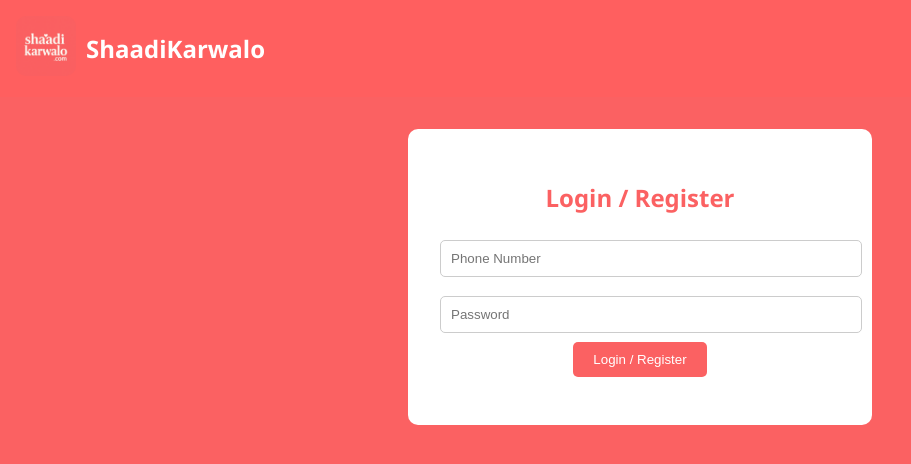
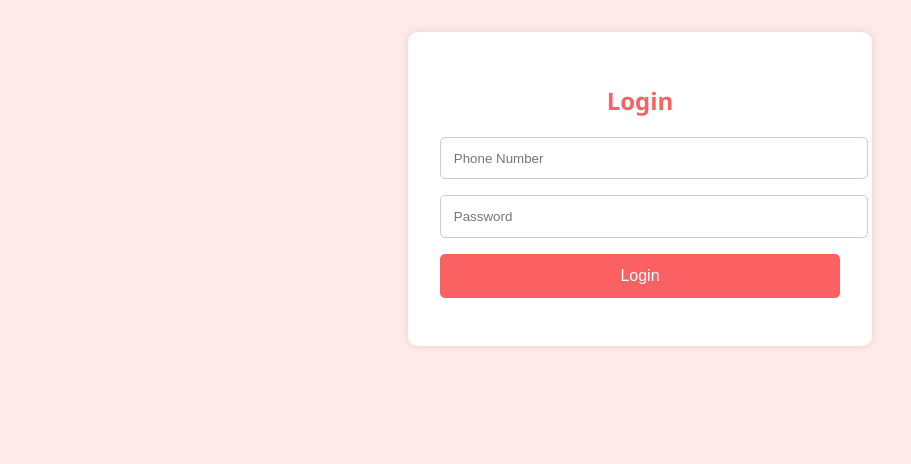
Before and after one commit to krish-333/Shaadikarwalo.com, a plain HTML site: page login.html in a window 1280 px wide. Shown: the whole page, without its empty margins (0-911 px from the left). Drawn offline with Linux system fonts and the light colour scheme.

Commit message:
Update login.html

```diff
--- a/login.html
+++ b/login.html
@@ -2,124 +2,51 @@
 <html lang="en">
 <head>
   <meta charset="UTF-8" />
-  <meta name="viewport" content="width=device-width,initial-scale=1" />
-  <title>ShaadiKarwalo Login</title>
+  <meta name="viewport" content="width=device-width, initial-scale=1" />
+  <title>Login – ShaadiKarwalo</title>
   <style>
-    body {
-      font-family: 'Segoe UI', sans-serif;
-      background: #fb6162;
-      color: white;
-      margin: 0;
-      padding: 0;
-    }
-    .header {
-      background: #ff5f5f;
-      padding: 1rem;
-      display: flex;
-      align-items: center;
-    }
-    .header img {
-      width: 60px;
-      border-radius: 10px;
-      margin-right: 10px;
-    }
-    .header h1 {
-      margin: 0;
-      font-size: 1.5rem;
-    }
-    .container {
-      max-width: 400px;
-      margin: 2rem auto;
-      background: white;
-      color: #333;
-      padding: 2rem;
-      border-radius: 10px;
-      text-align: center;
-    }
-    .container h2 {
-      color: #fb6162;
-      margin-bottom: 1rem;
-    }
-    input {
-      width: 100%;
-      padding: 10px;
-      margin: 0.6rem 0;
-      border-radius: 5px;
-      border: 1px solid #ccc;
-    }
-    button {
-      background: #fb6162;
-      color: white;
-      border: none;
-      padding: 10px 20px;
-      border-radius: 5px;
-      cursor: pointer;
-    }
-    .message {
-      margin-top: 1rem;
-      font-weight: bold;
-    }
-    .success {
-      color: green;
-    }
-    .error {
-      color: red;
-    }
+    body { font-family: 'Segoe UI', sans-serif; background: #ffeaea; margin: 0; padding: 2rem; color: #333; }
+    form { max-width: 400px; margin: auto; background: white; padding: 2rem; border-radius: 10px; box-shadow: 0 0 10px rgba(0,0,0,0.1); }
+    h2 { text-align: center; color: #fb6162; }
+    input { width: 100%; margin-bottom: 1rem; padding: 0.8rem; border: 1px solid #ccc; border-radius: 5px; }
+    button { width: 100%; background: #fb6162; color: white; border: none; padding: 0.8rem; border-radius: 5px; font-size: 1rem; }
+    .message { text-align: center; margin-top: 1rem; font-weight: bold; }
   </style>
 </head>
 <body>
-
-  <div class="header">
-    <a href="index.html"><img src="assets/logo.png" alt="ShaadiKarwalo Logo"></a>
-    <h1>ShaadiKarwalo</h1>
-  </div>
-
-  <div class="container">
-    <h2>Login / Register</h2>
-    <form id="loginForm">
-      <input type="tel" id="phone" placeholder="Phone Number" required />
-      <input type="password" id="password" placeholder="Password" required />
-      <button type="submit">Login / Register</button>
-      <p id="loginMsg" class="message"></p>
-    </form>
-  </div>
+  <form id="loginForm">
+    <h2>Login</h2>
+    <input type="text" name="phone" placeholder="Phone Number" required />
+    <input type="password" name="password" placeholder="Password" required />
+    <button type="submit">Login</button>
+    <p class="message" id="msg"></p>
+  </form>
 
   <script>
-    document.getElementById("loginForm").addEventListener("submit", function (e) {
+    document.getElementById("loginForm").addEventListener("submit", e => {
       e.preventDefault();
-      const phone = document.getElementById("phone").value.trim();
-      const password = document.getElementById("password").value.trim();
-      const msg = document.getElementById("loginMsg");
+      const phone = e.target.phone.value.trim();
+      const password = e.target.password.value.trim();
+      const msg = document.getElementById("msg");
 
       let users = JSON.parse(localStorage.getItem("shaadiUsers")) || {};
 
       if (users[phone]) {
-        // Existing user - check password
         if (users[phone] === password) {
-          msg.textContent = "Login Successful!";
-          msg.className = "message success";
           localStorage.setItem("shaadiUser", phone);
+          msg.style.color = "green";
+          msg.textContent = "Login successful!";
           setTimeout(() => window.location.href = "index.html", 1000);
         } else {
+          msg.style.color = "red";
           msg.textContent = "Incorrect password!";
-          msg.className = "message error";
         }
       } else {
-        // New user - save and register
         users[phone] = password;
         localStorage.setItem("shaadiUsers", JSON.stringify(users));
         localStorage.setItem("shaadiUser", phone);
-        msg.textContent = "Registered & Logged In!";
-        msg.className = "message success";
-
-        // Save to Google Sheets too
-        fetch("https://script.google.com/macros/s/AKfycbwwMCxrTFq-N76u3scaXLCZmKLTVQT5jNW_epO0AjtKwqmqLmIUI0kSu-5_f40pMZoW/exec", {
-          method: "POST",
-          mode: "no-cors",
-          headers: { "Content-Type": "application/json" },
-          body: JSON.stringify({ phone, password }),
-        });
-
+        msg.style.color = "green";
+        msg.textContent = "Account created & logged in!";
         setTimeout(() => window.location.href = "index.html", 1000);
       }
     });
```
